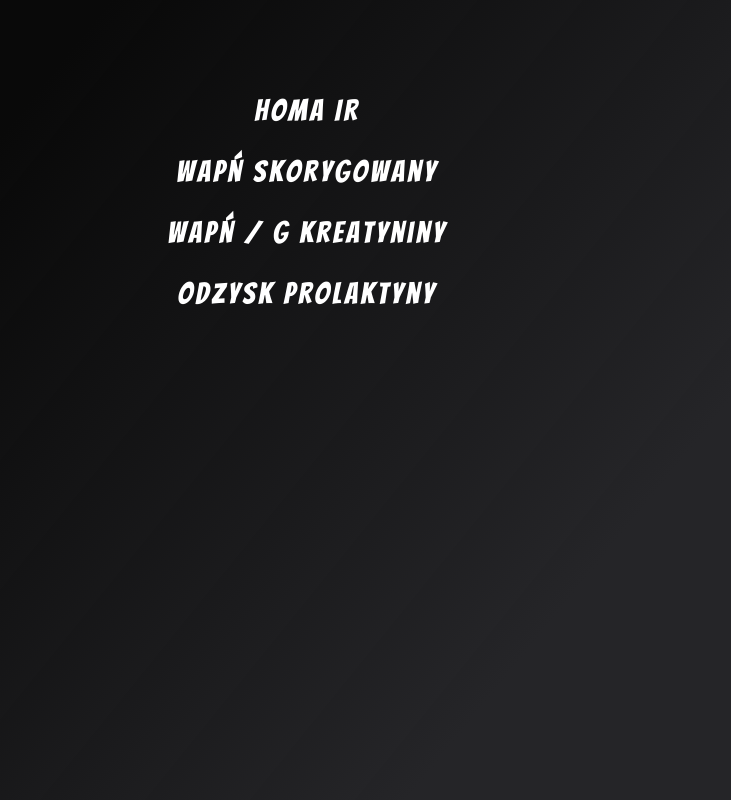
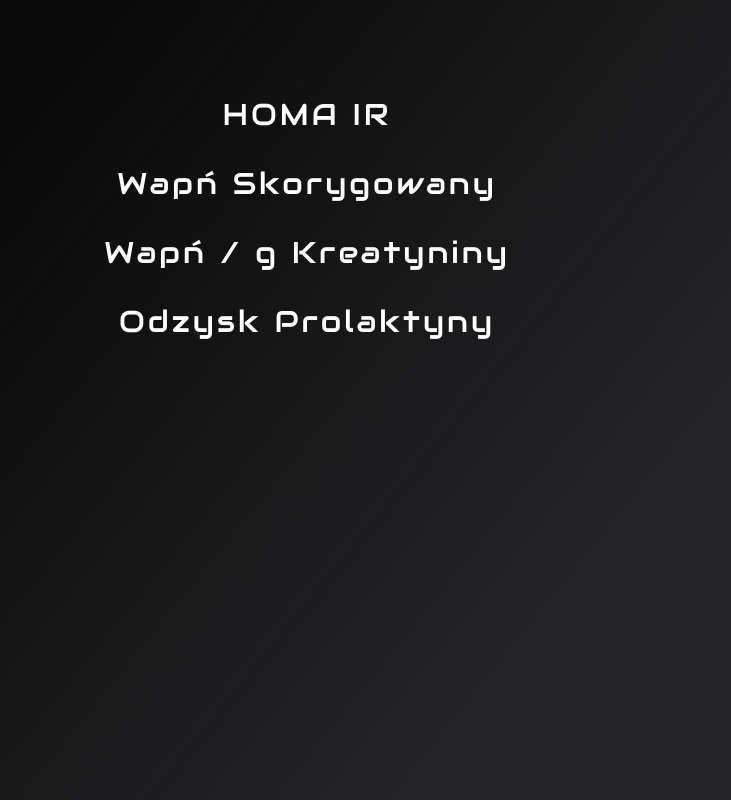
Before and after one commit to covalt1985/labcalc, a React (Create React App) app: page / in a window 1280 px wide. Shown: the whole page, without its empty margins (333-1064 px from the left). Built offline with nearby package versions, Linux system fonts and the light colour scheme.

Commit message:
change font

```diff
--- a/src/App.css
+++ b/src/App.css
@@ -1,9 +1,9 @@
-@import url('https://fonts.googleapis.com/css2?family=Bangers&display=swap');
+@import url('https://fonts.googleapis.com/css2?family=Audiowide&display=swap');
 
 * {
   margin: 0;
   padding: 0;
   box-sizing: border-box;
-  font-family: 'Bangers', cursive;
+  font-family: 'Audiowide', cursive;
   letter-spacing: 3px;
 }
--- a/src/Components/Input/style.css
+++ b/src/Components/Input/style.css
@@ -14,8 +14,7 @@
   color: var(--white);
   border-radius: 5%;
   height: 40px;
-  min-width: 7rem;
-  font-size: 1rem;
+  width: 8rem;
   margin: 10px;
 }
 
```
